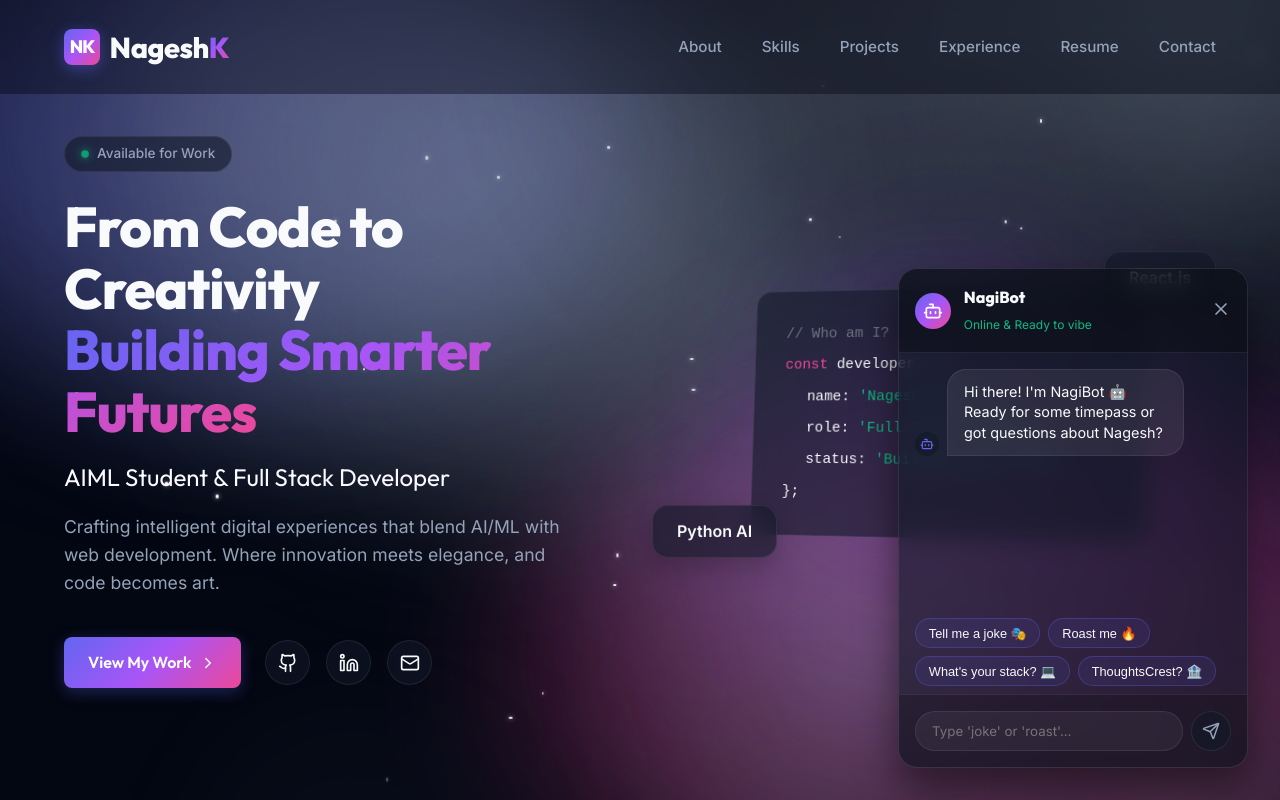
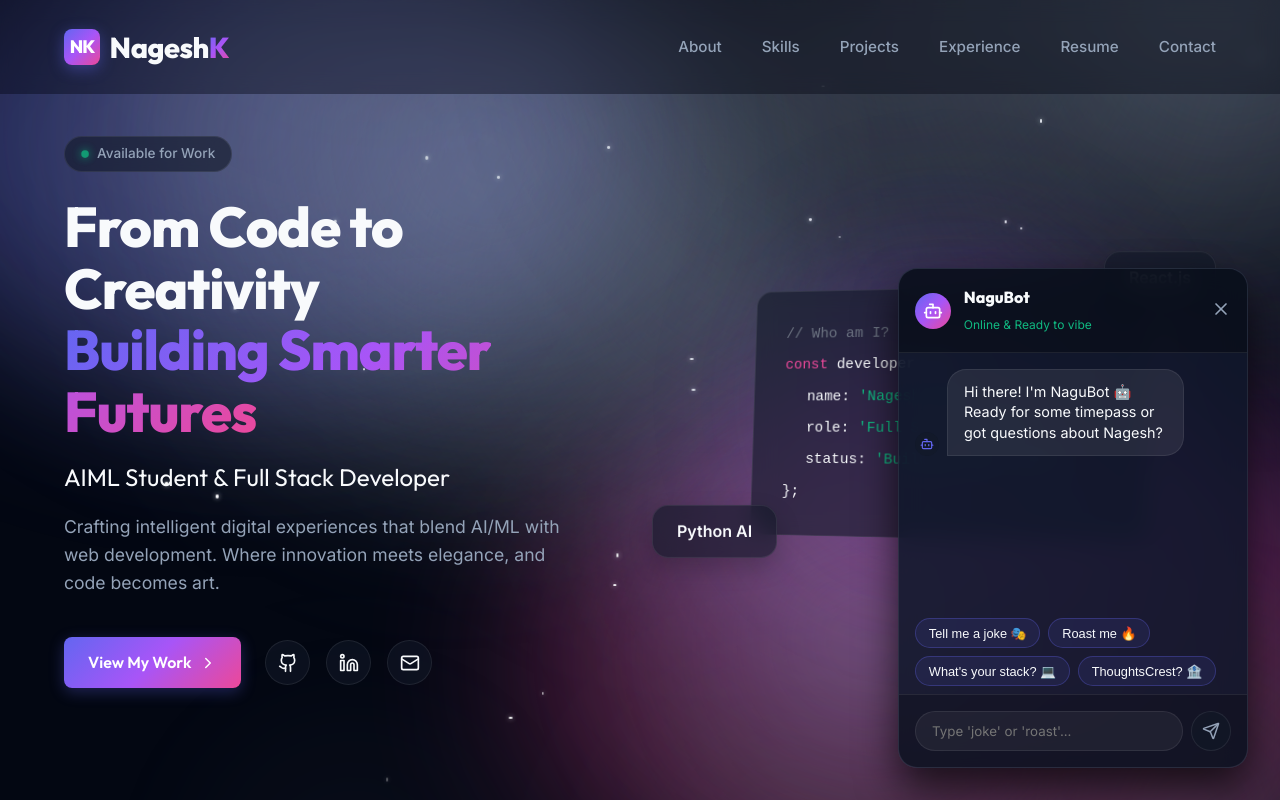
Before and after one commit to Nagukore/Nagesh-portfolio, a React (Vite) app: page / in a window 1280 px wide. Both pictures are taken after a click on the button 1215 px from the left and 735 px from the top of the page. Shown: the top 800 px of the page. Built offline with nearby package versions, Linux system fonts and the light colour scheme.

Commit message:
Update chatbot name to NaguBot and increase background opacity

```diff
--- a/src/components/Chatbot.css
+++ b/src/components/Chatbot.css
@@ -79,8 +79,8 @@
   opacity: 0;
   pointer-events: none;
   transition: all 0.4s cubic-bezier(0.175, 0.885, 0.32, 1.275);
-  box-shadow: 0 20px 40px rgba(0, 0, 0, 0.5);
-  /* Apply glass-effect base dynamically from our index glass-effect class, but let's reinforce it here if needed */
+  box-shadow: 0 20px 40px rgba(0, 0, 0, 0.7);
+  background: rgba(15, 23, 42, 0.85); /* More solid background */
 }
 
 .chatbot-window.active {
--- a/src/components/Chatbot.tsx
+++ b/src/components/Chatbot.tsx
@@ -20,7 +20,7 @@ const Chatbot: React.FC = () => {
       // initial greeting
       setIsTyping(true);
       setTimeout(() => {
-        setMessages([{ id: Date.now(), text: "Hi there! I'm NagiBot 🤖 Ready for some timepass or got questions about Nagesh?", sender: 'bot' }]);
+        setMessages([{ id: Date.now(), text: "Hi there! I'm NaguBot 🤖 Ready for some timepass or got questions about Nagesh?", sender: 'bot' }]);
         setIsTyping(false);
       }, 1000);
     }
@@ -60,7 +60,7 @@ const Chatbot: React.FC = () => {
       if (!input.includes('not')) return "Glad to hear that! You must be enjoying this UI. Anything you're looking for specifically?";
     }
     if (input.includes('who are you') || input.includes('what are you') || input.includes('your name')) {
-      return "I'm NagiBot! Your friendly neighborhood virtual assistant, coded up by Nagesh to answer questions and tell bad jokes.";
+      return "I'm NaguBot! Your friendly neighborhood virtual assistant, coded up by Nagesh to answer questions and tell bad jokes.";
     }
     if (input.includes('thank') || input.includes('thx')) {
       return "You're very welcome! If you love the site, don't hesitate to reach out to Nagesh directly.";
@@ -157,7 +157,7 @@ const Chatbot: React.FC = () => {
           <div className="chat-header-info">
             <div className="bot-avatar"><Bot size={20} /></div>
             <div>
-              <h3>NagiBot</h3>
+              <h3>NaguBot</h3>
               <span className="status">Online & Ready to vibe</span>
             </div>
           </div>
```
